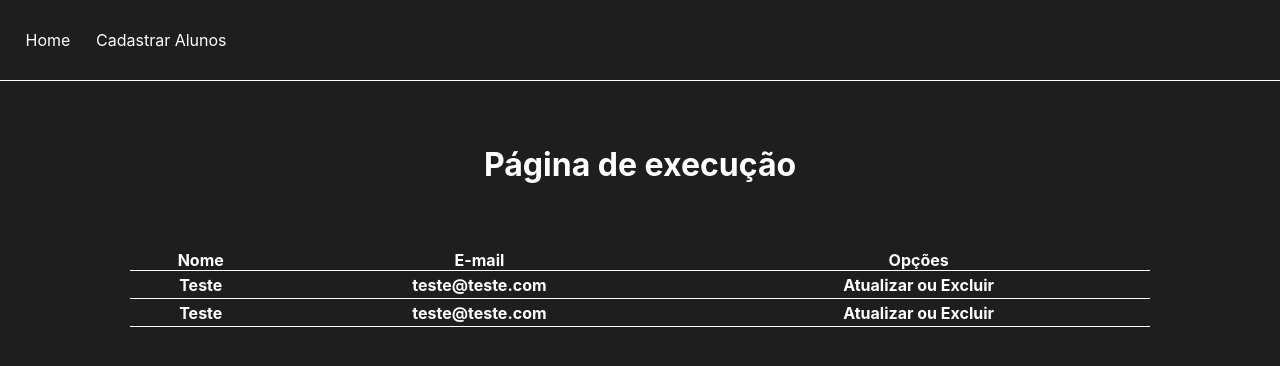
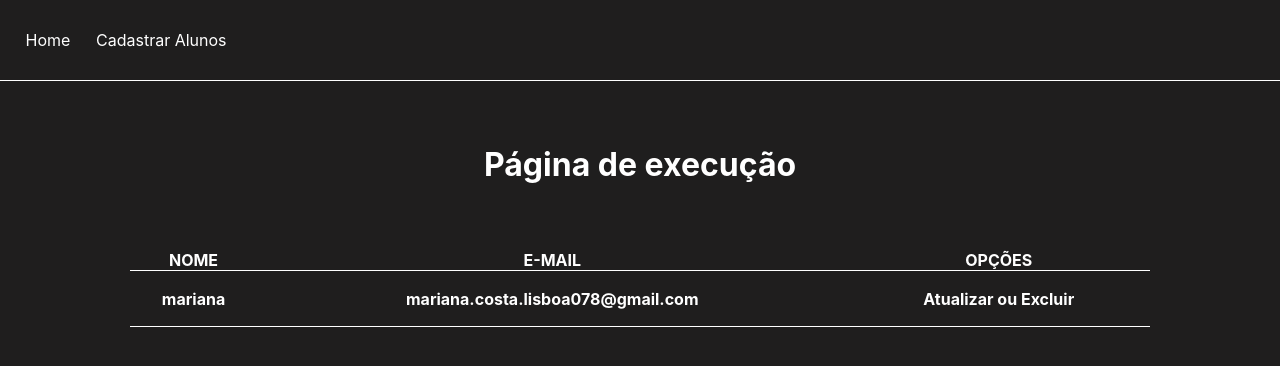
Before and after one commit to marian4cost/CRUD-in-React.js, a React (Create React App) app: page /alunos in a window 1280 px wide. Shown: the top 366 px of the page. Built offline with nearby package versions, Linux system fonts and the light colour scheme.

Commit message:
using state from manul way

```diff
--- a/src/components/alunos/alunos.js
+++ b/src/components/alunos/alunos.js
@@ -7,7 +7,10 @@ class Alunos extends React.Component{
         super(props)
 
         this.state = {
-            alunos : []
+            alunos : [
+                {"id": 0, "name": "mariana", "email": "mariana.costa.lisboa078@gmail.com"},
+                {"id": 1, "name": "joão", "email": "joão@teste.com"}
+            ]
         }
     }
 
@@ -17,20 +20,15 @@ class Alunos extends React.Component{
             <table>
                 <thead>
                     <tr>
-                        <th>Nome</th>
-                        <th>E-mail</th>
-                        <th>Opções</th>
+                        <th>NOME</th>
+                        <th>E-MAIL</th>
+                        <th>OPÇÕES</th>
                     </tr>
                 </thead>
                 <tbody>
                     <tr>
-                        <th>Teste</th>
-                        <th>teste@teste.com</th>
-                        <th>Atualizar ou Excluir</th>
-                    </tr>
-                    <tr>
-                        <th>Teste</th>
-                        <th>teste@teste.com</th>
+                        <th>{this.state.alunos[0].name}</th>
+                        <th>{this.state.alunos[0].email}</th>
                         <th>Atualizar ou Excluir</th>
                     </tr>
                 </tbody>
```
